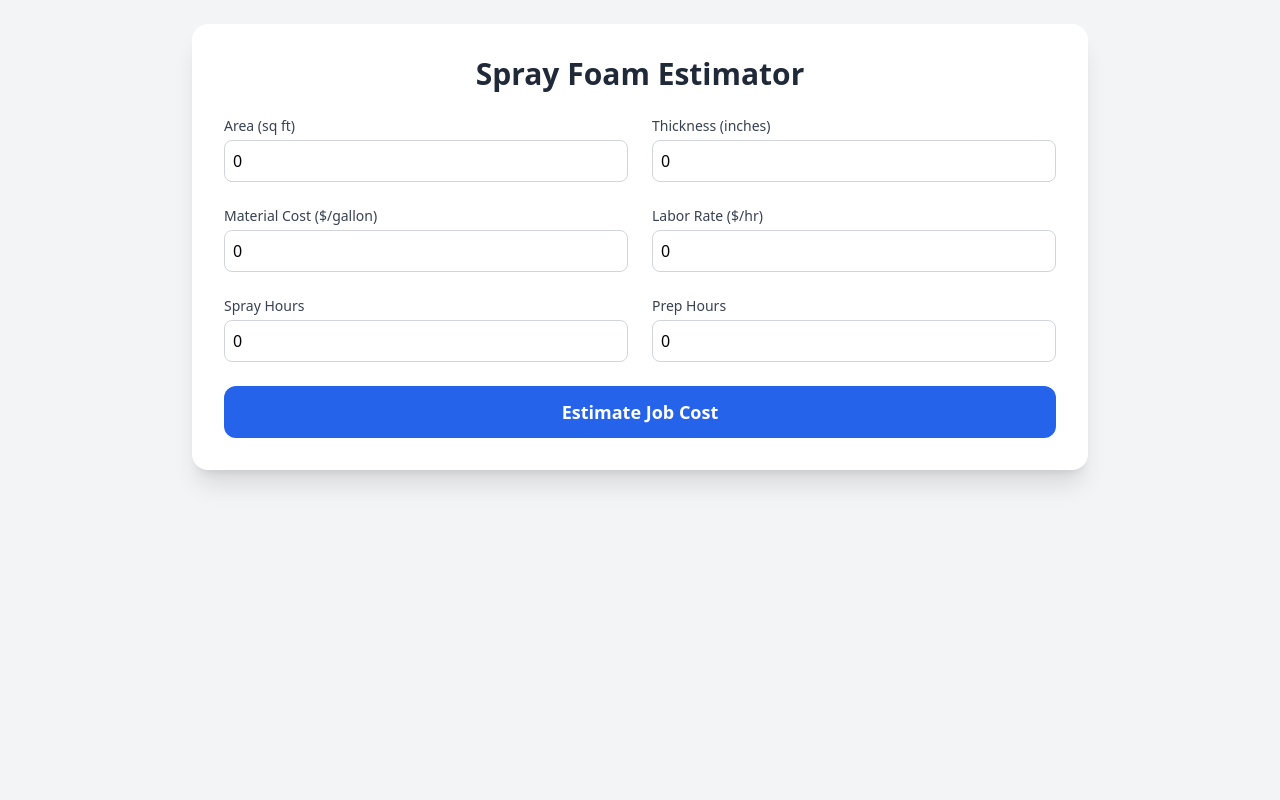
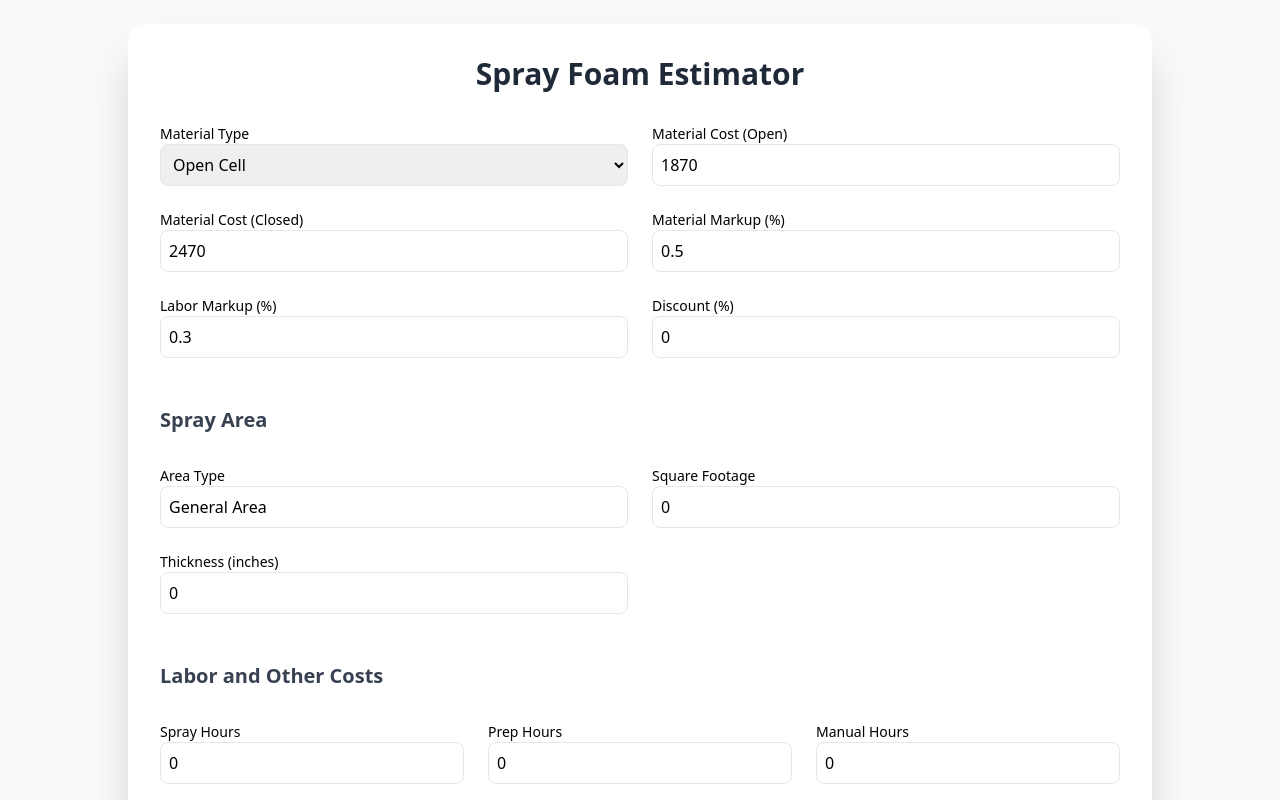
Before and after one commit to atjordan55/spray_foam_estimator_actuals, a React (Create React App) app: page / in a window 1280 px wide. Shown: the top 800 px of the page. Built offline with nearby package versions, Linux system fonts and the light colour scheme.

Commit message:
Full version App.jsx

```diff
--- a/src/App.jsx
+++ b/src/App.jsx
@@ -1,56 +1,127 @@
 import React, { useState } from "react";
 
 export default function SprayFoamEstimator() {
-  const [area, setArea] = useState(0);
+  const [areaType, setAreaType] = useState("General Area");
+  const [areaSqFt, setAreaSqFt] = useState(0);
   const [thickness, setThickness] = useState(0);
-  const [materialCost, setMaterialCost] = useState(0);
-  const [laborRate, setLaborRate] = useState(0);
+  const [materialType, setMaterialType] = useState("Open Cell");
+  const [materialCostOpen, setMaterialCostOpen] = useState(1870);
+  const [materialCostClosed, setMaterialCostClosed] = useState(2470);
+  const [laborRate, setLaborRate] = useState(25);
   const [sprayHours, setSprayHours] = useState(0);
   const [prepHours, setPrepHours] = useState(0);
+  const [manualHours, setManualHours] = useState(0);
+  const [materialMarkup, setMaterialMarkup] = useState(0.5);
+  const [laborMarkup, setLaborMarkup] = useState(0.3);
+  const [discount, setDiscount] = useState(0);
+  const [travelMiles, setTravelMiles] = useState(0);
+  const [travelRate, setTravelRate] = useState(0.67);
+  const [equipmentRental, setEquipmentRental] = useState(0);
+  const [wasteDisposal, setWasteDisposal] = useState(0);
   const [totalCost, setTotalCost] = useState(null);
 
   const handleEstimate = () => {
-    const sprayGallons = (area * thickness) / 2000 * 55; // gallon usage logic
-    const materialTotal = sprayGallons * materialCost;
-    const laborTotal = (sprayHours + prepHours) * laborRate;
-    const total = materialTotal + laborTotal;
-    setTotalCost(total.toFixed(2));
+    const baseCoverage = materialType === "Open Cell" ? 2000 : 2000;
+    const setGallons = 55;
+    const sprayGallons = (areaSqFt * thickness) / baseCoverage * setGallons;
+    const materialUnitCost = materialType === "Open Cell" ? materialCostOpen : materialCostClosed;
+    const materialRaw = (sprayGallons / setGallons) * materialUnitCost;
+    const materialWithMarkup = materialRaw * (1 + materialMarkup);
+
+    const laborRaw = (sprayHours + prepHours + manualHours) * laborRate;
+    const laborWithMarkup = laborRaw * (1 + laborMarkup);
+
+    const travelCost = travelMiles * travelRate;
+
+    const baseTotal = materialWithMarkup + laborWithMarkup + travelCost + Number(equipmentRental) + Number(wasteDisposal);
+    const discountedTotal = baseTotal * (1 - discount);
+
+    setTotalCost(discountedTotal.toFixed(2));
   };
 
   return (
-    <div className="min-h-screen bg-gray-100 p-6">
-      <div className="max-w-4xl mx-auto bg-white shadow-xl rounded-2xl p-8 space-y-6">
-        <h1 className="text-3xl font-bold text-center text-gray-800 mb-6">Spray Foam Estimator</h1>
+    <div className="min-h-screen bg-gray-50 p-6">
+      <div className="max-w-5xl mx-auto bg-white shadow-2xl rounded-2xl p-8 space-y-8">
+        <h1 className="text-3xl font-bold text-center text-gray-800">Spray Foam Estimator</h1>
 
+        {/* Global Inputs */}
         <div className="grid grid-cols-1 md:grid-cols-2 gap-6">
           <div>
-            <label className="block text-sm font-medium text-gray-700">Area (sq ft)</label>
-            <input type="number" value={area} onChange={e => setArea(Number(e.target.value))} className="mt-1 w-full rounded-lg border border-gray-300 p-2" />
+            <label className="block text-sm font-medium">Material Type</label>
+            <select value={materialType} onChange={e => setMaterialType(e.target.value)} className="w-full p-2 border rounded-lg">
+              <option value="Open Cell">Open Cell</option>
+              <option value="Closed Cell">Closed Cell</option>
+            </select>
           </div>
+          <div>
+            <label className="block text-sm font-medium">Material Cost (Open)</label>
+            <input type="number" value={materialCostOpen} onChange={e => setMaterialCostOpen(Number(e.target.value))} className="w-full p-2 border rounded-lg" />
+          </div>
+          <div>
+            <label className="block text-sm font-medium">Material Cost (Closed)</label>
+            <input type="number" value={materialCostClosed} onChange={e => setMaterialCostClosed(Number(e.target.value))} className="w-full p-2 border rounded-lg" />
+          </div>
+          <div>
+            <label className="block text-sm font-medium">Material Markup (%)</label>
+            <input type="number" value={materialMarkup} onChange={e => setMaterialMarkup(Number(e.target.value))} className="w-full p-2 border rounded-lg" />
+          </div>
+          <div>
+            <label className="block text-sm font-medium">Labor Markup (%)</label>
+            <input type="number" value={laborMarkup} onChange={e => setLaborMarkup(Number(e.target.value))} className="w-full p-2 border rounded-lg" />
+          </div>
+          <div>
+            <label className="block text-sm font-medium">Discount (%)</label>
+            <input type="number" value={discount} onChange={e => setDiscount(Number(e.target.value))} className="w-full p-2 border rounded-lg" />
+          </div>
+        </div>
 
+        {/* Spray Area */}
+        <h2 className="text-xl font-semibold text-gray-700 pt-4">Spray Area</h2>
+        <div className="grid grid-cols-1 md:grid-cols-2 gap-6">
           <div>
-            <label className="block text-sm font-medium text-gray-700">Thickness (inches)</label>
-            <input type="number" value={thickness} onChange={e => setThickness(Number(e.target.value))} className="mt-1 w-full rounded-lg border border-gray-300 p-2" />
+            <label className="block text-sm font-medium">Area Type</label>
+            <input type="text" value={areaType} onChange={e => setAreaType(e.target.value)} className="w-full p-2 border rounded-lg" />
           </div>
+          <div>
+            <label className="block text-sm font-medium">Square Footage</label>
+            <input type="number" value={areaSqFt} onChange={e => setAreaSqFt(Number(e.target.value))} className="w-full p-2 border rounded-lg" />
+          </div>
+          <div>
+            <label className="block text-sm font-medium">Thickness (inches)</label>
+            <input type="number" value={thickness} onChange={e => setThickness(Number(e.target.value))} className="w-full p-2 border rounded-lg" />
+          </div>
+        </div>
 
+        {/* Labor + Other */}
+        <h2 className="text-xl font-semibold text-gray-700 pt-4">Labor and Other Costs</h2>
+        <div className="grid grid-cols-1 md:grid-cols-3 gap-6">
           <div>
-            <label className="block text-sm font-medium text-gray-700">Material Cost ($/gallon)</label>
-            <input type="number" value={materialCost} onChange={e => setMaterialCost(Number(e.target.value))} className="mt-1 w-full rounded-lg border border-gray-300 p-2" />
+            <label className="block text-sm font-medium">Spray Hours</label>
+            <input type="number" value={sprayHours} onChange={e => setSprayHours(Number(e.target.value))} className="w-full p-2 border rounded-lg" />
           </div>
-
           <div>
-            <label className="block text-sm font-medium text-gray-700">Labor Rate ($/hr)</label>
-            <input type="number" value={laborRate} onChange={e => setLaborRate(Number(e.target.value))} className="mt-1 w-full rounded-lg border border-gray-300 p-2" />
+            <label className="block text-sm font-medium">Prep Hours</label>
+            <input type="number" value={prepHours} onChange={e => setPrepHours(Number(e.target.value))} className="w-full p-2 border rounded-lg" />
           </div>
-
           <div>
-            <label className="block text-sm font-medium text-gray-700">Spray Hours</label>
-            <input type="number" value={sprayHours} onChange={e => setSprayHours(Number(e.target.value))} className="mt-1 w-full rounded-lg border border-gray-300 p-2" />
+            <label className="block text-sm font-medium">Manual Hours</label>
+            <input type="number" value={manualHours} onChange={e => setManualHours(Number(e.target.value))} className="w-full p-2 border rounded-lg" />
           </div>
-
           <div>
-            <label className="block text-sm font-medium text-gray-700">Prep Hours</label>
-            <input type="number" value={prepHours} onChange={e => setPrepHours(Number(e.target.value))} className="mt-1 w-full rounded-lg border border-gray-300 p-2" />
+            <label className="block text-sm font-medium">Labor Rate ($/hr)</label>
+            <input type="number" value={laborRate} onChange={e => setLaborRate(Number(e.target.value))} className="w-full p-2 border rounded-lg" />
+          </div>
+          <div>
+            <label className="block text-sm font-medium">Travel (miles)</label>
+            <input type="number" value={travelMiles} onChange={e => setTravelMiles(Number(e.target.value))} className="w-full p-2 border rounded-lg" />
+          </div>
+          <div>
+            <label className="block text-sm font-medium">Equipment Rental ($)</label>
+            <input type="number" value={equipmentRental} onChange={e => setEquipmentRental(Number(e.target.value))} className="w-full p-2 border rounded-lg" />
+          </div>
+          <div>
+            <label className="block text-sm font-medium">Waste Disposal ($)</label>
+            <input type="number" value={wasteDisposal} onChange={e => setWasteDisposal(Number(e.target.value))} className="w-full p-2 border rounded-lg" />
           </div>
         </div>
 
```
